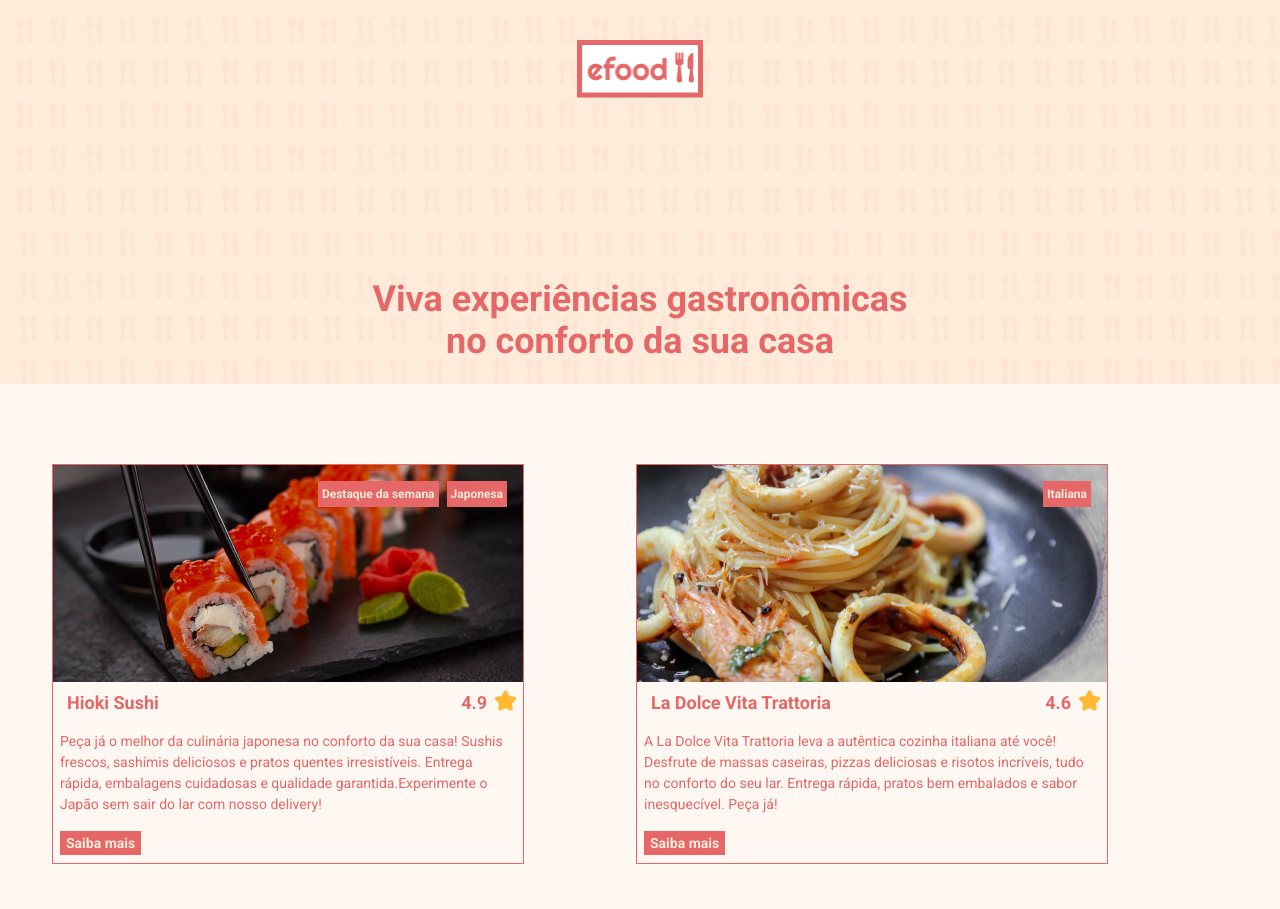
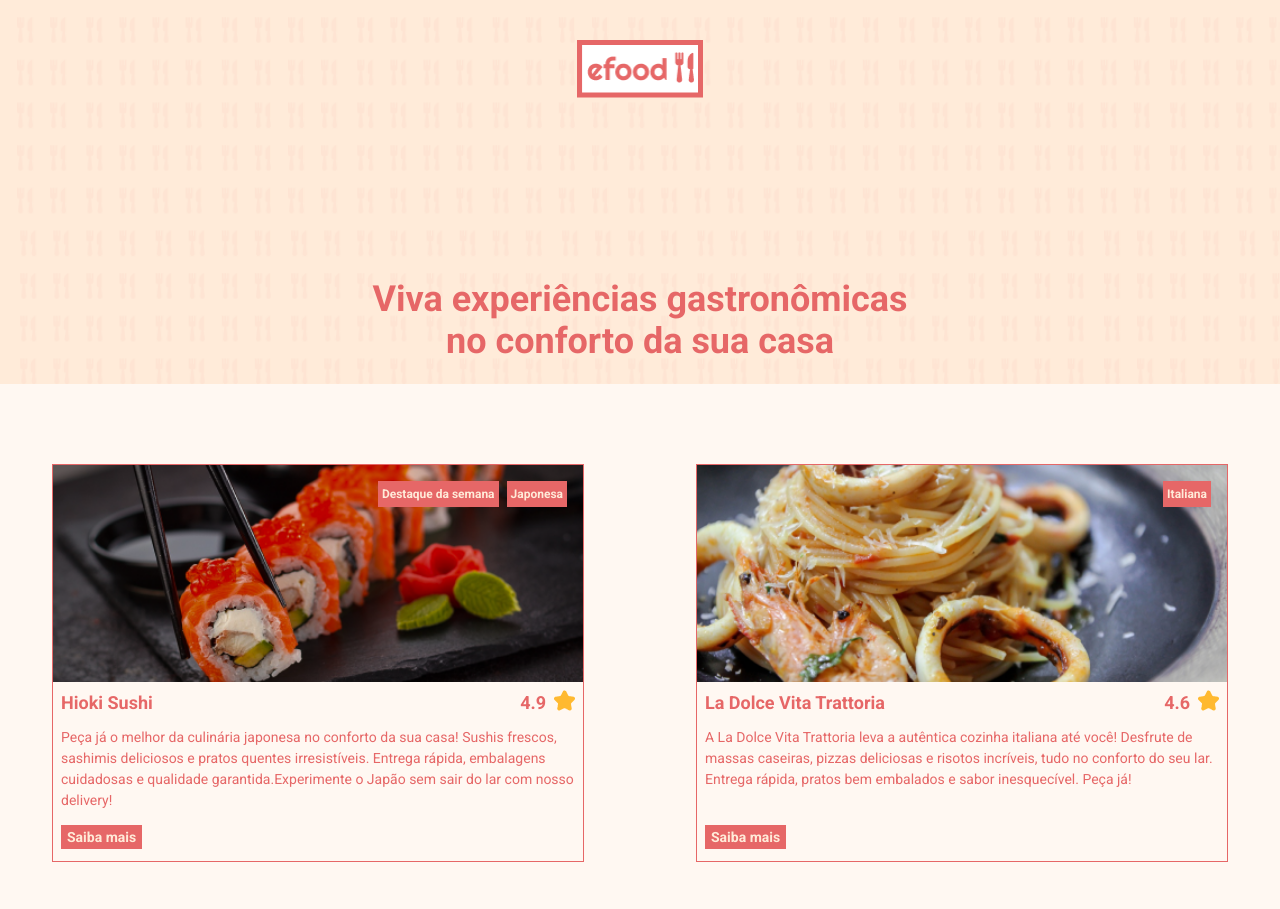
Before and after one commit to DeniseGrassi/Landing_page_efood, a React (Vite) app: page / in a window 1280 px wide. Shown: the top 909 px of the page. Built offline with nearby package versions, Linux system fonts and the light colour scheme.

Commit message:
configurando styles card

```diff
--- a/src/components/Card/index.tsx
+++ b/src/components/Card/index.tsx
@@ -37,7 +37,6 @@ const Card = ({
     <CardContainer>
         <CardUnt>
             <CardImg src={imagem} alt="Imagem do restaurante" />
-
             <Infos>
                 {infos.map((info) => (
                     <Tag
--- a/src/components/Card/styles.ts
+++ b/src/components/Card/styles.ts
@@ -3,30 +3,28 @@ import { cores } from '../../styles';
 import { Link } from 'react-router-dom';
 
 export const CardContainer = styled.div`
-    flex-direction: column;
-    justify-content: space-between; /* Distribui os elementos superior e inferior */
-    align-items: flex-start; /* Alinha os itens à esquerda */
-    min-height: 300px; /* Altura mínima para manter a consistência */
-    max-width: 1240px; /* Largura fixa para consistência visual */
+    align-items: flex-start;
+    min-height: 300px;
+    max-width: 1240px;
     margin: 0 auto;
     padding: 0 16px;
-    display: flex; /* Adiciona o flexbox */
-    gap: 16px; /* Espaçamento entre os cards */
-    flex-wrap: wrap; /* Para garantir que os cards fiquem organizados em telas menores */
-    justify-content: center; /*Centraliza os cards horizontalmente*/
+    display: flex;
+    gap: 16px;
     flex-wrap: wrap;
+    justify-content: center;
 `;
 
 export const CardUnt = styled.div`
     background-color: ${cores.corFundo};
-    width: 100%;
-    max-width: 472px;
+    min-width: 300px;
+    max-width: 100%;
+    height: 398px;
     margin-bottom: 48px;
     border: 1px solid ${cores.laranjaEscuro};
     display: flex;
     flex-direction: column;
     position: relative;
-    flex-grow: 1; /* Faz os cards crescerem igualmente, se necessário */
+    flex: 1;
 `;
 
 export const CardImg = styled.img`
@@ -38,12 +36,11 @@ export const InfoContainer = styled.div`
     display: flex;
     justify-content: space-between;
     align-items: center;
-    margin: 8px 7px 0 7px;
+    margin: 8px 8px 0 8px;
 `;
 
 export const CardTitulo = styled.h3`
     font-size: 18px;
-    margin-left: 7px;
 `;
 
 export const AvaliacaoContainer = styled.div`
@@ -63,10 +60,8 @@ export const AvaliacaoTexto = styled.li`
 `;
 export const CardDescricao = styled.p`
     font-size: 14px;
-    margin-top: 16px;
+    margin: 12px 8px;
     line-height: 1.5;
-    margin-left: 7px;
-    margin-right: 7px;
 `;
 
 export const CardBotao = styled.button`
@@ -77,7 +72,9 @@ export const CardBotao = styled.button`
     cursor: pointer;
     font-weight: bold;
     font-size: 14px;
-    margin: 16px 7px 8px 7px;
+    margin-left: 8px;
+    margin-bottom: 12px;
+    margin-top: auto;
     align-self: flex-start;
 
     &:hover {
```
